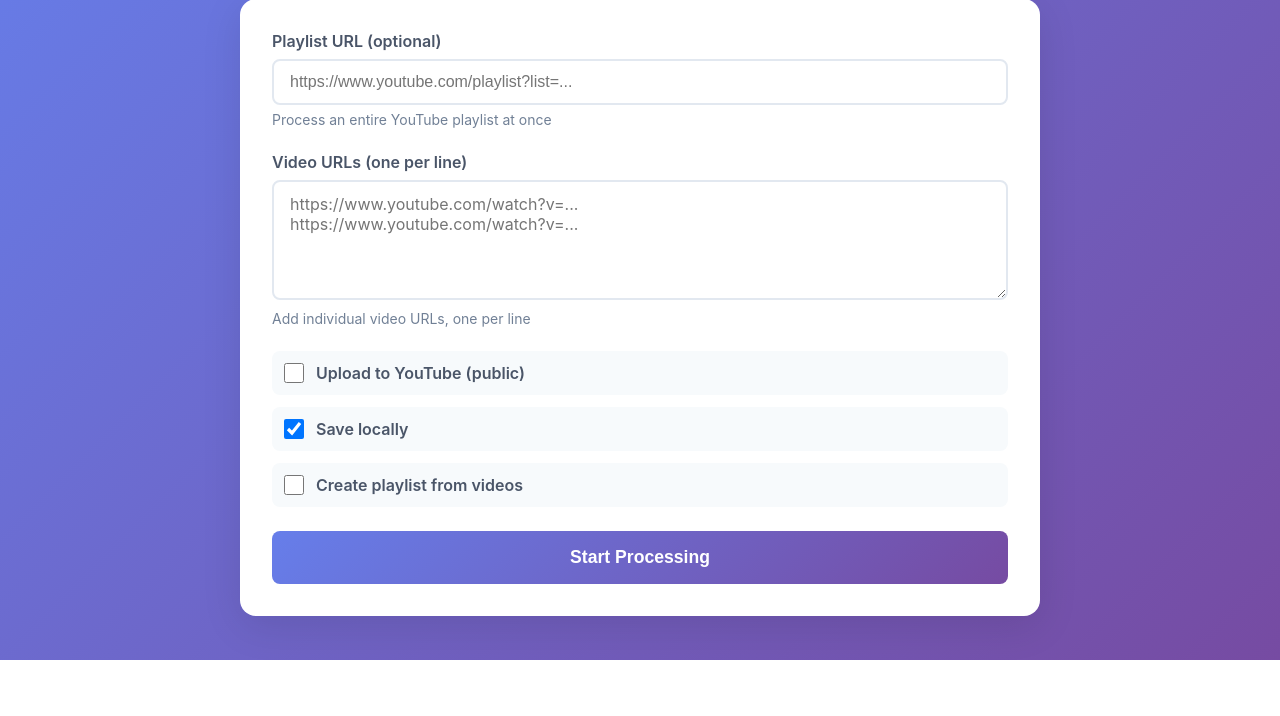
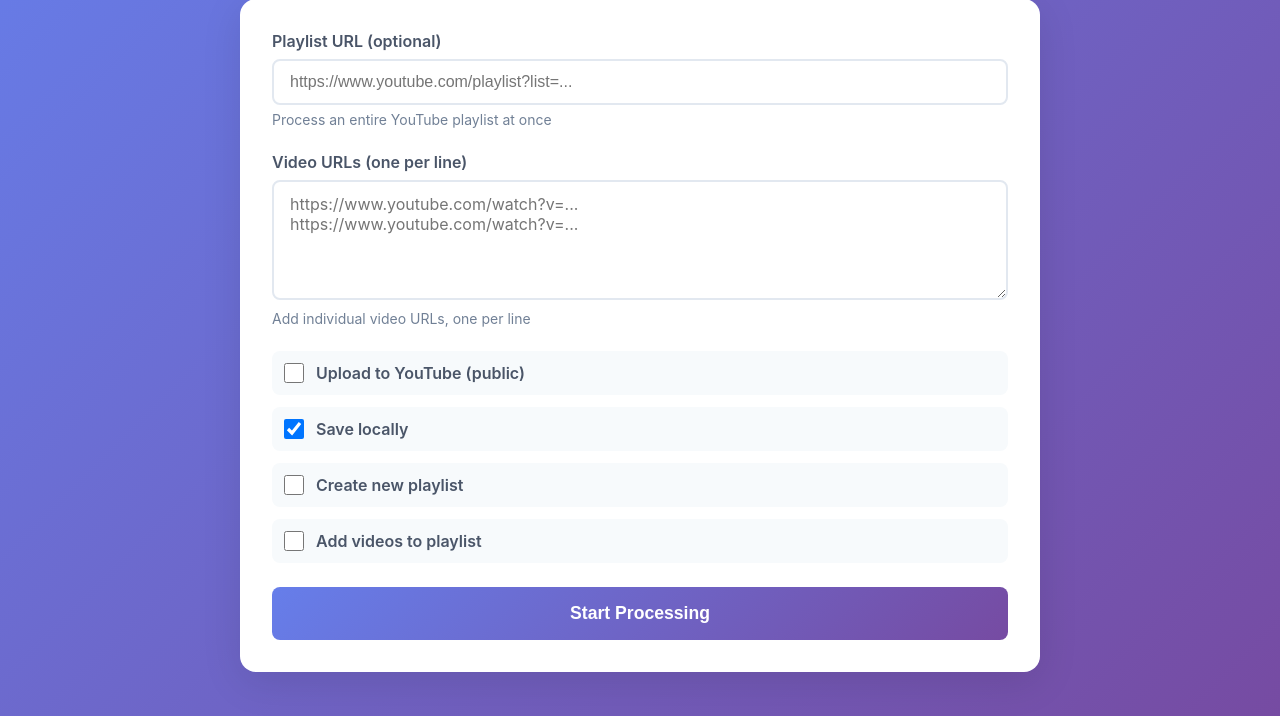
Before and after one commit to okekedev/Mixor, a Flask app: page / in a window 1280 px wide. Shown: the part 141-857 px from the top of the page. Before the commit the page ends 801 px from the top, so only its background shows below. Run offline with Flask 3, Linux system fonts and the light colour scheme.

Commit message:
Add YouTube playlist creation and management features
Web Interface:
- Added "Create new playlist" checkbox with name input field
- Added "Add videos to playlist" checkbox
- Playlist name field shows/hides dynamically with JavaScript
- Added validation for playlist name when creating playlist

YouTube Uploader:
- Added create_playlist() method to create playlists on YouTube
- Added add_video_to_playlist() method to add videos to playlists
- Updated OAuth scopes to include youtube (playlist management)

Backend (app.py):
- Updated ProcessingJob to handle playlist_name and add_to_playlist
- Added playlist creation logic before video processing
- Added logic to add uploaded videos to playlist
- Updated status API to return playlist_id and playlist_url
- Updated /api/process to accept new playlist parameters

Features:
1. Create empty playlists without uploading videos
2. Create playlist and add all uploaded videos to it
3. Add uploaded videos to existing playlists

🤖 Generated with [Claude Code](https://claude.com/claude-code)

Co-Authored-By: Claude <noreply@anthropic.com>

```diff
--- a/app.py
+++ b/app.py
@@ -20,12 +20,14 @@ CORS(app)
 jobs = {}
 
 class ProcessingJob:
-    def __init__(self, job_id, urls, upload_to_youtube, save_locally, create_playlist):
+    def __init__(self, job_id, urls, upload_to_youtube, save_locally, create_playlist, playlist_name, add_to_playlist):
         self.job_id = job_id
         self.urls = urls
         self.upload_to_youtube = upload_to_youtube
         self.save_locally = save_locally
         self.create_playlist = create_playlist
+        self.playlist_name = playlist_name
+        self.add_to_playlist = add_to_playlist
         self.status = 'queued'
         self.progress = 0
         self.current_video = 0
@@ -33,6 +35,8 @@ class ProcessingJob:
         self.message = 'Queued'
         self.results = []
         self.error = None
+        self.playlist_id = None
+        self.playlist_url = None
 
 def process_videos(job):
     """Process videos in background thread"""
@@ -42,11 +46,27 @@ def process_videos(job):
 
         # Initialize uploader if needed
         uploader = None
-        if job.upload_to_youtube:
+        if job.upload_to_youtube or job.create_playlist:
             try:
                 uploader = YouTubeUploader()
             except Exception as e:
                 job.error = f"YouTube auth failed: {str(e)}"
+                job.status = 'failed'
+                return
+
+        # Create playlist if requested
+        if job.create_playlist and job.playlist_name and uploader:
+            job.message = 'Creating playlist...'
+            playlist_id = uploader.create_playlist(
+                title=job.playlist_name,
+                description=f"Instrumental remasters created with AI vocal separation",
+                privacy_status='public'
+            )
+            if playlist_id:
+                job.playlist_id = playlist_id
+                job.playlist_url = f"https://www.youtube.com/playlist?list={playlist_id}"
+            else:
+                job.error = "Failed to create playlist"
                 job.status = 'failed'
                 return
 
@@ -96,6 +116,13 @@ def process_videos(job):
                         if video_id:
                             result['youtube_url'] = f"https://www.youtube.com/watch?v={video_id}"
                             result['youtube_id'] = video_id
+
+                            # Add to playlist if requested
+                            if job.add_to_playlist and job.playlist_id:
+                                if uploader.add_video_to_playlist(job.playlist_id, video_id):
+                                    result['added_to_playlist'] = True
+                                else:
+                                    result['playlist_add_error'] = 'Failed to add to playlist'
                         else:
                             result['upload_error'] = 'Upload failed'
 
@@ -169,7 +196,9 @@ def process():
         urls=urls,
         upload_to_youtube=data.get('upload_to_youtube', False),
         save_locally=data.get('save_locally', True),
-        create_playlist=data.get('create_playlist', False)
+        create_playlist=data.get('create_playlist', False),
+        playlist_name=data.get('playlist_name', ''),
+        add_to_playlist=data.get('add_to_playlist', False)
     )
 
     jobs[job_id] = job
@@ -200,7 +229,9 @@ def get_status(job_id):
         'current_video': job.current_video,
         'total_videos': job.total_videos,
         'results': job.results,
-        'error': job.error
+        'error': job.error,
+        'playlist_id': job.playlist_id,
+        'playlist_url': job.playlist_url
     })
 
 
--- a/templates/index.html
+++ b/templates/index.html
@@ -277,8 +277,23 @@
 
                     <div class="checkbox-item">
                         <input type="checkbox" id="createPlaylist" name="createPlaylist">
-                        <label for="createPlaylist">Create playlist from videos</label>
+                        <label for="createPlaylist">Create new playlist</label>
                     </div>
+
+                    <div class="checkbox-item">
+                        <input type="checkbox" id="addToPlaylist" name="addToPlaylist">
+                        <label for="addToPlaylist">Add videos to playlist</label>
+                    </div>
+                </div>
+
+                <div class="form-group" id="playlistNameGroup" style="display: none;">
+                    <label for="playlistName">Playlist Name</label>
+                    <input
+                        type="text"
+                        id="playlistName"
+                        placeholder="My Instrumental Remasters"
+                    >
+                    <p class="helper-text">Name for the new playlist</p>
                 </div>
 
                 <button type="submit" class="btn btn-primary" id="processBtn">
@@ -308,6 +323,12 @@
         let currentJobId = null;
         let statusInterval = null;
 
+        // Show/hide playlist name input
+        document.getElementById('createPlaylist').addEventListener('change', function() {
+            const playlistNameGroup = document.getElementById('playlistNameGroup');
+            playlistNameGroup.style.display = this.checked ? 'block' : 'none';
+        });
+
         document.getElementById('processForm').addEventListener('submit', async (e) => {
             e.preventDefault();
 
@@ -322,12 +343,22 @@
                 return;
             }
 
+            const createPlaylist = document.getElementById('createPlaylist').checked;
+            const playlistName = document.getElementById('playlistName').value.trim();
+
+            if (createPlaylist && !playlistName) {
+                alert('Please enter a playlist name');
+                return;
+            }
+
             const data = {
                 playlist_url: playlistUrl,
                 video_urls: videoUrls,
                 upload_to_youtube: document.getElementById('uploadYoutube').checked,
                 save_locally: document.getElementById('saveLocally').checked,
-                create_playlist: document.getElementById('createPlaylist').checked
+                create_playlist: createPlaylist,
+                playlist_name: playlistName,
+                add_to_playlist: document.getElementById('addToPlaylist').checked
             };
 
             // Disable form
```
Also changed, not shown: youtube_uploader.py (+83 -1 lines).
